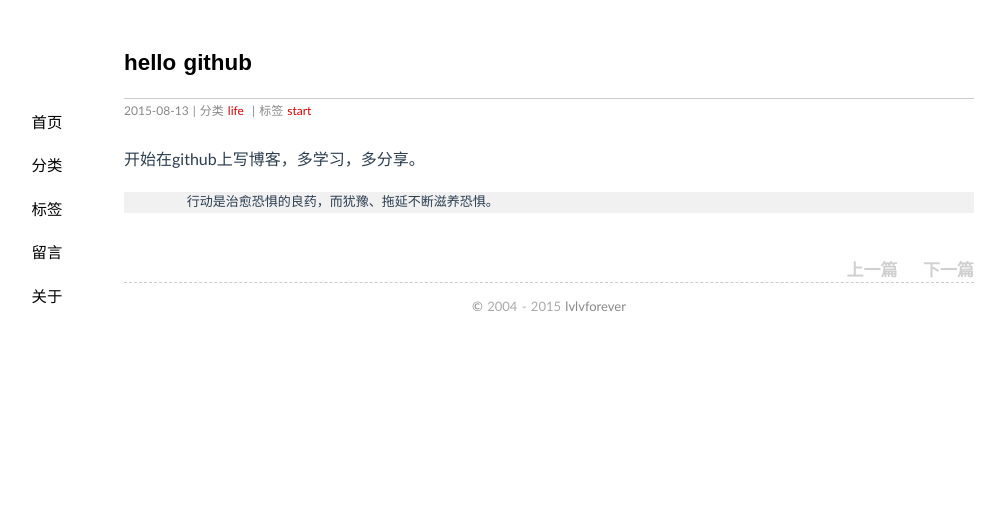
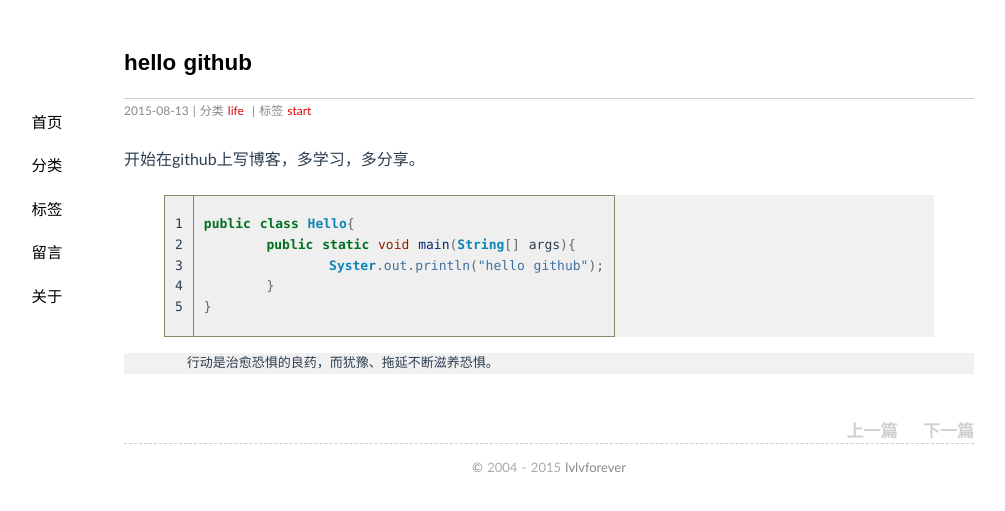
Before and after one commit to lvlvforever/lvlvforever.github.io, a Jekyll site: the page built from _posts/2015-08-13-start.md, in a window 1280 px wide. Shown: the top 511 px of the page, without its empty margins (91-1096 px from the left). Built offline with Jekyll 4.4.1, drawn with Linux system fonts in a browser that asks for light colours; Markdown is read by kramdown in place of the engine named in the settings; comment, search, counter and statistics services are not loaded.

Commit message:
java code

```diff
--- a/_posts/2015-08-13-start.md
+++ b/_posts/2015-08-13-start.md
@@ -6,4 +6,12 @@ tags: start
 ---
 开始在github上写博客，多学习，多分享。
 
+{% highlight java linenos %}
+public class Hello{
+	public static void main(String[] args){
+		Syster.out.println("hello github");
+	}
+}
+{% endhighlight java %}
+
 		行动是治愈恐惧的良药，而犹豫、拖延不断滋养恐惧。
```
